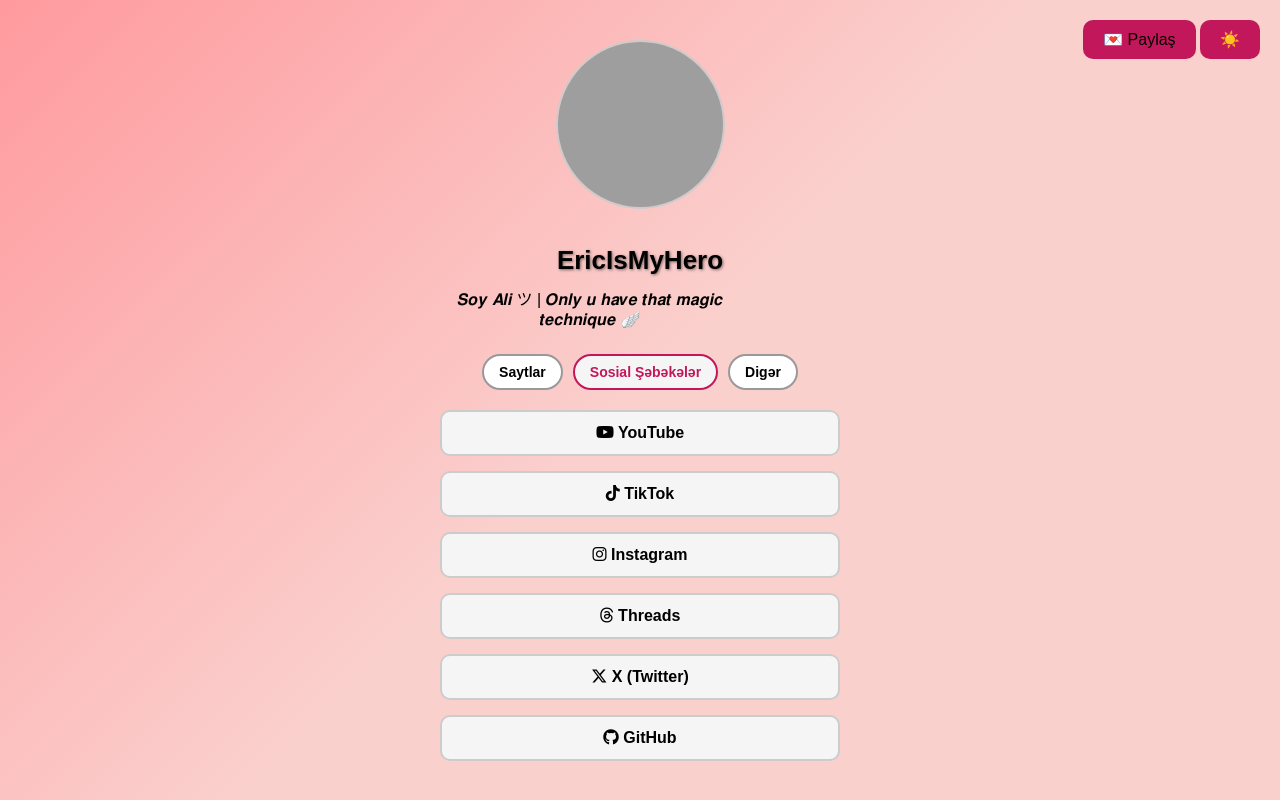
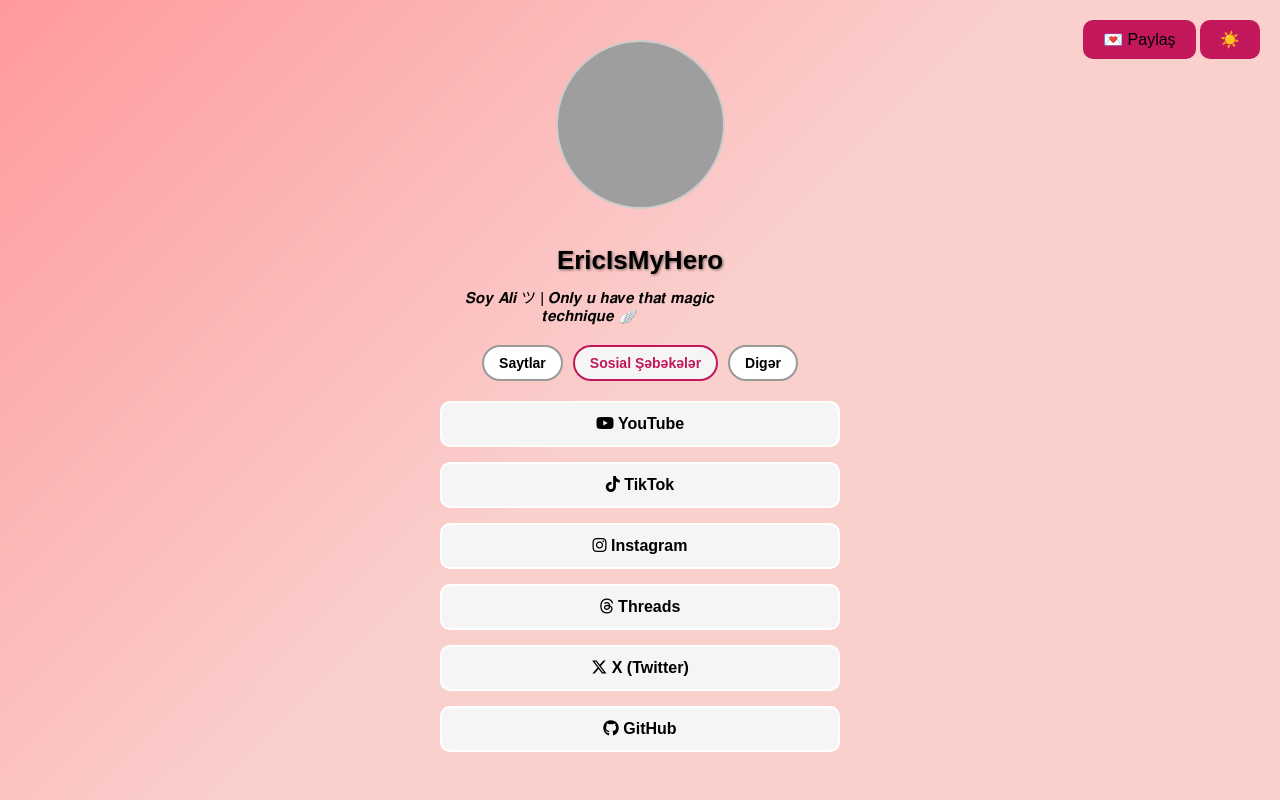
Before and after one commit to EricIsMyHero/ad-gunu-xatirlama, a plain HTML site: page index.html in a window 1280 px wide. Drawn offline with Linux system fonts and the light colour scheme; grey boxes are pictures that could not be loaded.

Commit message:
Update style.css

```diff
--- a/style.css
+++ b/style.css
@@ -5,7 +5,7 @@
     --text-color: #000000; /* Qara mətn */
     --link-bg: #f5f5f5; /* Linklər üçün açıq boz fon */
     --link-color: #000000;
-    --border-color: #cccccc;
+    --border-color: #ffffff;
     --category-bg: #ffffff;
     --category-border: #999;
     --active-color: #c2185b;
@@ -84,10 +84,10 @@ h1 {
 }
 
 .bio {
-    font-size: 16px;
+    font-size: 15px;
     color: var(--text-color);
     margin-top: -15px;
-    margin-bottom: 25px;
+    margin-bottom: 20px;
     max-width: 300px;
     font-weight: 500;
     text-align: center; /* Yeni əlavə: mətni ortalamak üçün */
```
